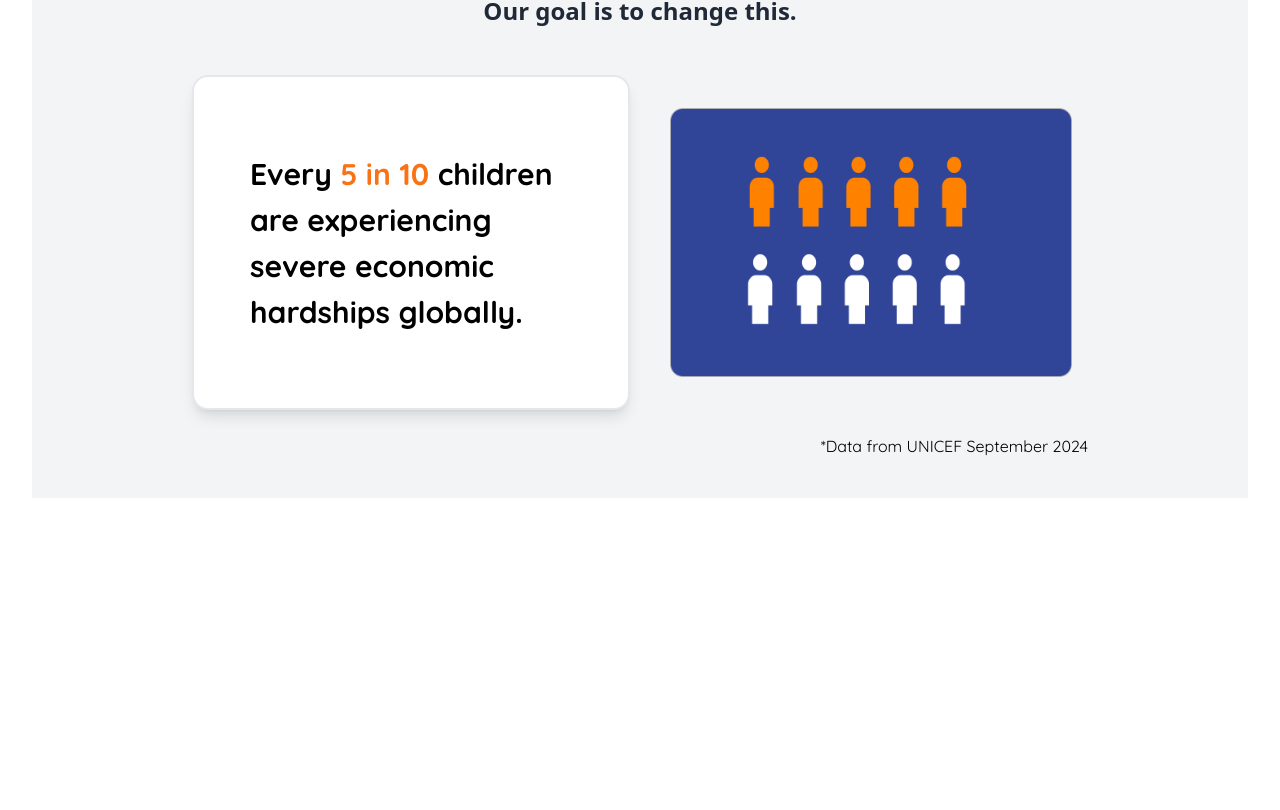
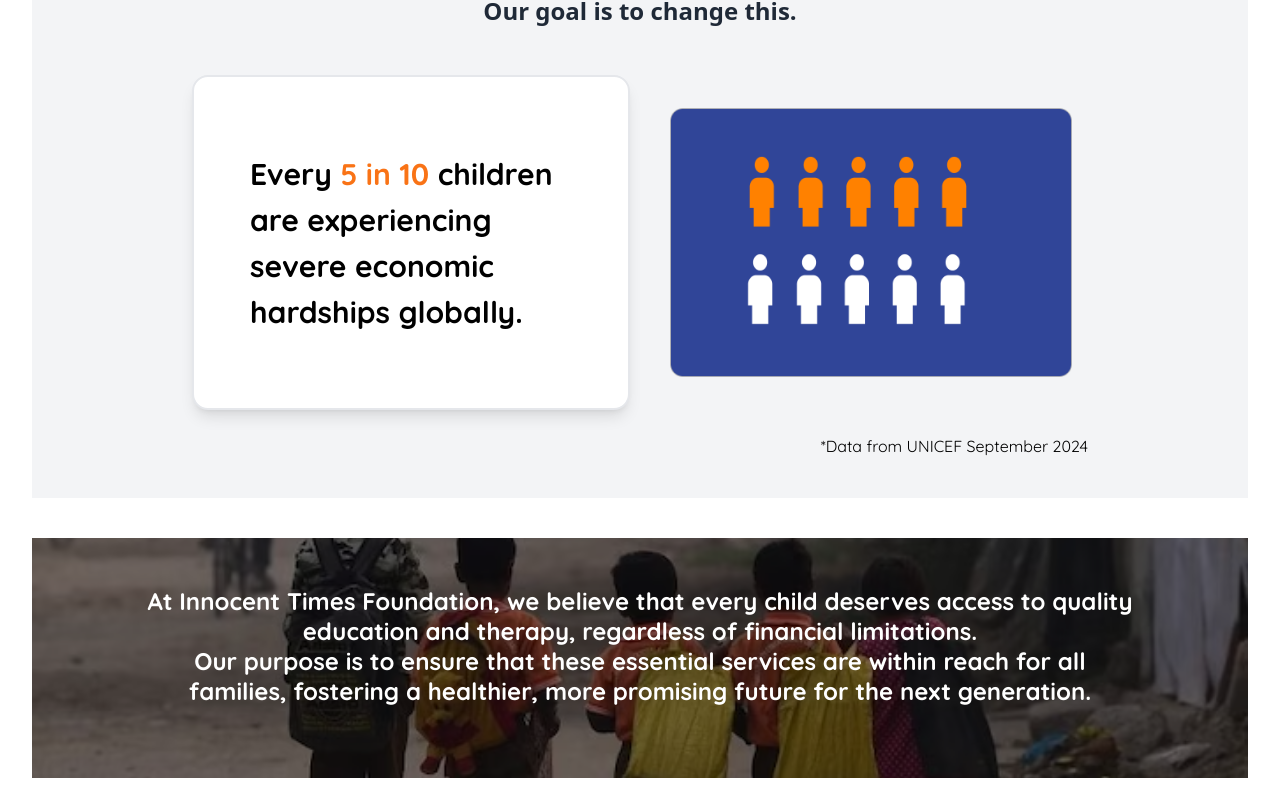
Before and after one commit to HarshadaGirase/ITFFC, a React (Vite) app: page / in a window 1280 px wide. Shown: the part 1587-2397 px from the top of the page. Before the commit the page ends 2117 px from the top, so only its background shows below. Built offline with nearby package versions, Linux system fonts and the light colour scheme.

Commit message:
added imagecomponent

```diff
--- /dev/null
+++ b/src/components/ImageSection.jsx
@@ -0,0 +1,22 @@
+import img1 from "../../src/assets/img1.png";
+
+const MissionSection = () => {
+  return (
+    <div className="relative w-full bg-cover bg-center h-[357px] sm:h-[357px] md:h-[303px]  lg:h-[240px]" style={{ backgroundImage: `url(${img1})` }}>
+      <div className="absolute inset-0 bg-black bg-opacity-50"></div>
+      <div className="relative flex items-center justify-center  px-4 mt-8 sm:mt-8 text-center">
+        <div className="text-white  p-4 max-w-5xl ">
+          <p className=" text-[16px] sm:text-[16px] md:text-[24px] lg:text-[24px] font-quicksand leading-[20px] sm:leading-[20px] md:leading-[30px] lg:leading-[30px] font-semibold">
+            At Innocent Times Foundation, we believe that every child deserves access to
+            quality education and therapy, regardless of financial limitations.
+          </p>
+          <p className="  text-[16px] sm:text-[16px] md:text-[24px] lg:text-[24px] font-quicksand leading-[20px] sm:leading-[20px] md:leading-[30px] lg:leading-[30px] font-semibold">
+            Our purpose is to ensure that these essential services are within reach for all families, fostering a healthier, more promising future for the next generation.
+          </p>
+        </div>
+      </div>
+    </div>
+  );
+};
+
+export default MissionSection;
--- a/src/pages/Home.jsx
+++ b/src/pages/Home.jsx
@@ -2,6 +2,7 @@ import Header from '../components/common/Header';
 import HeroSection from '../components/HeroSection.jsx';
 import Mission from '../components/Mission.jsx';
 import PerspectiveSection from '../components/perspectivesection.jsx';
+import ImageSection from '../components/ImageSection';
 function Home(){
     return (
         <div className='flex flex-col gap-10 m-8'>
@@ -9,6 +10,7 @@ function Home(){
             <HeroSection/>
             <Mission/>
             <PerspectiveSection/>
+            <ImageSection/>
         </div>
     );
 }
```
